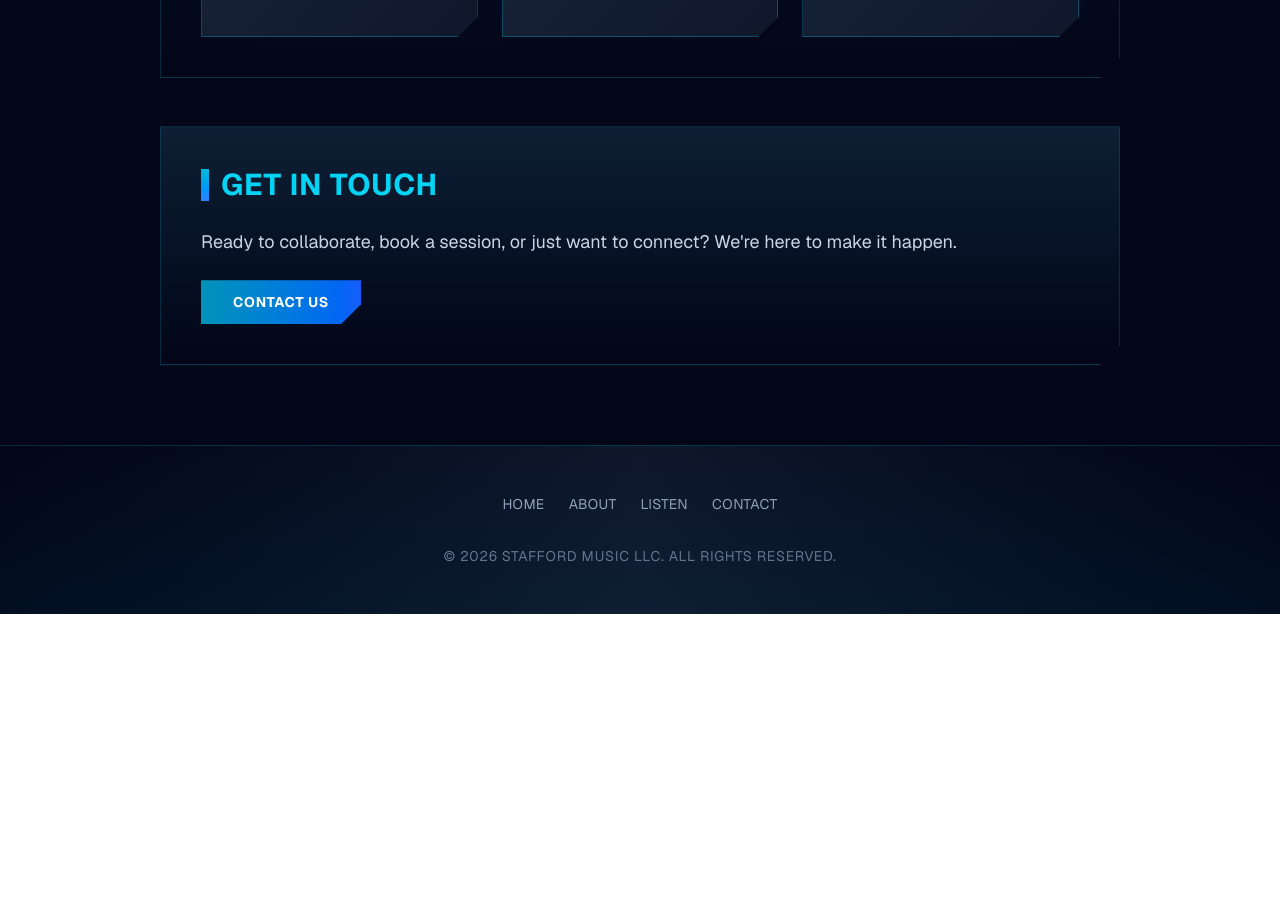
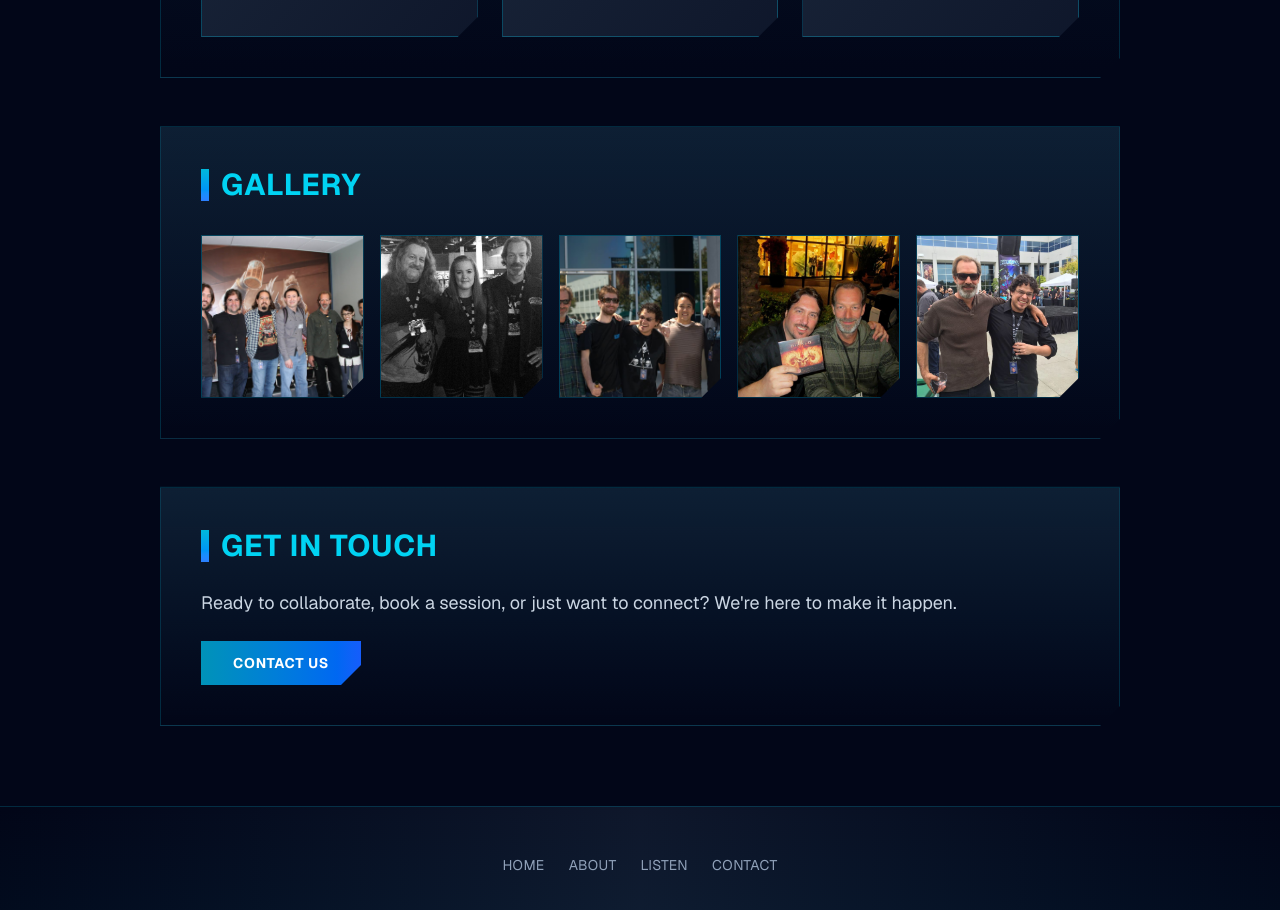
Before and after one commit to ethan-st-dev/stafford-music-llc, a Next.js app: page /about in a window 1280 px wide. Shown: the part 3000-3910 px from the top of the page. Before the commit the page ends 3614 px from the top, so only its background shows below. Built offline with nearby package versions, Linux system fonts and the light colour scheme.

Commit message:
Looks amazing!

```diff
--- a/app/about/page.tsx
+++ b/app/about/page.tsx
@@ -1,6 +1,27 @@
+'use client';
+
+import { useState } from 'react';
 import Image from 'next/image';
 
 export default function About() {
+  const [isGalleryOpen, setIsGalleryOpen] = useState(false);
+  const [currentImageIndex, setCurrentImageIndex] = useState(0);
+
+  const galleryImages = [
+    '/Gallery/1.JPG',
+    '/Gallery/2.JPG',
+    '/Gallery/3.JPG',
+    '/Gallery/4.JPG',
+    '/Gallery/5.JPG',
+  ];
+
+  const nextImage = () => {
+    setCurrentImageIndex((prev) => (prev + 1) % galleryImages.length);
+  };
+
+  const prevImage = () => {
+    setCurrentImageIndex((prev) => (prev - 1 + galleryImages.length) % galleryImages.length);
+  };
   return (
     <div className="relative min-h-screen bg-slate-950">
       <div className="absolute inset-0 bg-[radial-gradient(circle_at_top_right,_rgba(0,212,255,0.1)_0%,_transparent_50%)]" />
@@ -202,6 +223,38 @@ export default function About() {
             </div>
           </div>
 
+          {/* Gallery Section */}
+          <div className="relative bg-gradient-to-b from-slate-900 to-slate-950 p-10 border border-cyan-500/20 angular-cut card-glow">
+            <div className="absolute inset-0 bg-gradient-to-b from-cyan-500/5 to-transparent pointer-events-none" />
+            <div className="relative">
+              <h2 className="text-3xl font-bold text-cyan-400 mb-8 uppercase tracking-wide flex items-center gap-3">
+                <span className="w-2 h-8 bg-gradient-to-b from-cyan-500 to-blue-500" />
+                Gallery
+              </h2>
+
+              <div className="grid grid-cols-2 md:grid-cols-3 lg:grid-cols-5 gap-4">
+                {galleryImages.map((image, index) => (
+                  <button
+                    key={image}
+                    onClick={() => {
+                      setCurrentImageIndex(index);
+                      setIsGalleryOpen(true);
+                    }}
+                    className="relative aspect-square overflow-hidden border border-cyan-500/30 angular-cut hover:border-cyan-500/60 transition-all group"
+                  >
+                    <Image
+                      src={image}
+                      alt={`Gallery image ${index + 1}`}
+                      fill
+                      className="object-cover group-hover:scale-110 transition-transform duration-300"
+                    />
+                    <div className="absolute inset-0 bg-gradient-to-t from-slate-950/60 to-transparent opacity-0 group-hover:opacity-100 transition-opacity" />
+                  </button>
+                ))}
+              </div>
+            </div>
+          </div>
+
           {/* Contact Section */}
           <div className="relative bg-gradient-to-b from-slate-900 to-slate-950 p-10 border border-cyan-500/20 angular-cut card-glow">
             <div className="absolute inset-0 bg-gradient-to-b from-cyan-500/5 to-transparent pointer-events-none" />
@@ -223,6 +276,52 @@ export default function About() {
           </div>
         </div>
       </div>
+
+      {/* Gallery Modal */}
+      {isGalleryOpen && (
+        <div className="fixed inset-0 z-50 bg-black/95 flex items-center justify-center">
+          <button
+            onClick={() => setIsGalleryOpen(false)}
+            className="absolute top-4 right-4 p-2 text-white hover:text-cyan-400 transition-colors z-10"
+            aria-label="Close Gallery"
+          >
+            <svg className="w-8 h-8" fill="none" stroke="currentColor" viewBox="0 0 24 24">
+              <path strokeLinecap="round" strokeLinejoin="round" strokeWidth={2} d="M6 18L18 6M6 6l12 12" />
+            </svg>
+          </button>
+
+          <button
+            onClick={prevImage}
+            className="absolute left-4 p-3 text-white hover:text-cyan-400 bg-slate-900/50 rounded-full transition-colors z-10"
+            aria-label="Previous Image"
+          >
+            <svg className="w-8 h-8" fill="none" stroke="currentColor" viewBox="0 0 24 24">
+              <path strokeLinecap="round" strokeLinejoin="round" strokeWidth={2} d="M15 19l-7-7 7-7" />
+            </svg>
+          </button>
+
+          <div className="max-w-6xl max-h-[90vh] px-16">
+            <img
+              src={galleryImages[currentImageIndex]}
+              alt={`Gallery image ${currentImageIndex + 1}`}
+              className="max-w-full max-h-[90vh] object-contain"
+            />
+            <p className="text-center text-slate-400 mt-4">
+              {currentImageIndex + 1} / {galleryImages.length}
+            </p>
+          </div>
+
+          <button
+            onClick={nextImage}
+            className="absolute right-4 p-3 text-white hover:text-cyan-400 bg-slate-900/50 rounded-full transition-colors z-10"
+            aria-label="Next Image"
+          >
+            <svg className="w-8 h-8" fill="none" stroke="currentColor" viewBox="0 0 24 24">
+              <path strokeLinecap="round" strokeLinejoin="round" strokeWidth={2} d="M9 5l7 7-7 7" />
+            </svg>
+          </button>
+        </div>
+      )}
     </div>
   );
 }
--- a/app/page.tsx
+++ b/app/page.tsx
@@ -1,123 +1,30 @@
 'use client';
 
-import { useState, useEffect, useRef } from 'react';
-import HeroSlideshow from './components/HeroSlideshow';
+import { useRef } from 'react';
 
 export default function Home() {
-  const [isGalleryOpen, setIsGalleryOpen] = useState(false);
-  const [currentImageIndex, setCurrentImageIndex] = useState(0);
-  const [isGalleryButtonVisible, setIsGalleryButtonVisible] = useState(true);
   const heroSectionRef = useRef<HTMLElement>(null);
-
-  // Add your Stafford Music LLC images here
-  const heroImages = [
-    '/Gallery/1.jpg',
-    '/Gallery/2.jpg',
-    '/Gallery/3.jpg',
-    // Add more images as needed
-  ];
-
-  useEffect(() => {
-    const observer = new IntersectionObserver(
-      ([entry]) => {
-        // Hide button when less than 50% of hero section is visible
-        setIsGalleryButtonVisible(entry.intersectionRatio > 0.5);
-      },
-      {
-        threshold: [0, 0.5, 1], // Check at key points
-      }
-    );
-
-    const currentRef = heroSectionRef.current;
-    if (currentRef) {
-      observer.observe(currentRef);
-    }
-
-    return () => {
-      if (currentRef) {
-        observer.unobserve(currentRef);
-      }
-    };
-  }, []);
-
-  const nextImage = () => {
-    setCurrentImageIndex((prev) => (prev + 1) % heroImages.length);
-  };
-
-  const prevImage = () => {
-    setCurrentImageIndex((prev) => (prev - 1 + heroImages.length) % heroImages.length);
-  };
 
   return (
     <div className="relative">
-      {/* Fixed Gallery Button - follows scroll */}
-      <button
-        onClick={() => {
-          setIsGalleryOpen(true);
-          setCurrentImageIndex(0);
-        }}
-        className="fixed bottom-8 left-8 z-40 p-3 bg-slate-900/80 backdrop-blur-sm border border-cyan-500/30 rounded-lg hover:bg-slate-800/90 hover:border-cyan-500/50 group transition-opacity duration-1000"
-        style={{
-          opacity: isGalleryButtonVisible ? 1 : 0,
-          pointerEvents: isGalleryButtonVisible ? 'auto' : 'none'
-        }}
-        aria-label="View Gallery"
-      >
-        <svg className="w-6 h-6 text-cyan-400 group-hover:text-cyan-300" fill="none" stroke="currentColor" viewBox="0 0 24 24">
-          <path strokeLinecap="round" strokeLinejoin="round" strokeWidth={2} d="M4 16l4.586-4.586a2 2 0 012.828 0L16 16m-2-2l1.586-1.586a2 2 0 012.828 0L20 14m-6-6h.01M6 20h12a2 2 0 002-2V6a2 2 0 00-2-2H6a2 2 0 00-2 2v12a2 2 0 002 2z" />
-        </svg>
-      </button>
-
       {/* Hero Section */}
       <section ref={heroSectionRef} className="relative overflow-hidden">
-        {/* Slideshow Background */}
-        <HeroSlideshow images={heroImages} interval={5000} />
+        {/* Video Background */}
+        <div className="absolute inset-0 overflow-hidden">
+          <video
+            autoPlay
+            loop
+            muted
+            playsInline
+            className="absolute top-1/2 left-1/2 -translate-x-1/2 -translate-y-1/2 w-[150%] h-[150%] object-cover"
+          >
+            <source src="/Blizzard.mp4" type="video/mp4" />
+          </video>
 
-        {/* Gallery Modal */}
-        {isGalleryOpen && (
-          <div className="fixed inset-0 z-50 bg-black/95 flex items-center justify-center">
-            <button
-              onClick={() => setIsGalleryOpen(false)}
-              className="absolute top-4 right-4 p-2 text-white hover:text-cyan-400 transition-colors"
-              aria-label="Close Gallery"
-            >
-              <svg className="w-8 h-8" fill="none" stroke="currentColor" viewBox="0 0 24 24">
-                <path strokeLinecap="round" strokeLinejoin="round" strokeWidth={2} d="M6 18L18 6M6 6l12 12" />
-              </svg>
-            </button>
-
-            <button
-              onClick={prevImage}
-              className="absolute left-4 p-3 text-white hover:text-cyan-400 bg-slate-900/50 rounded-full transition-colors"
-              aria-label="Previous Image"
-            >
-              <svg className="w-8 h-8" fill="none" stroke="currentColor" viewBox="0 0 24 24">
-                <path strokeLinecap="round" strokeLinejoin="round" strokeWidth={2} d="M15 19l-7-7 7-7" />
-              </svg>
-            </button>
-
-            <div className="max-w-6xl max-h-[90vh] px-16">
-              <img
-                src={heroImages[currentImageIndex]}
-                alt={`Gallery image ${currentImageIndex + 1}`}
-                className="max-w-full max-h-[90vh] object-contain"
-              />
-              <p className="text-center text-slate-400 mt-4">
-                {currentImageIndex + 1} / {heroImages.length}
-              </p>
-            </div>
-
-            <button
-              onClick={nextImage}
-              className="absolute right-4 p-3 text-white hover:text-cyan-400 bg-slate-900/50 rounded-full transition-colors"
-              aria-label="Next Image"
-            >
-              <svg className="w-8 h-8" fill="none" stroke="currentColor" viewBox="0 0 24 24">
-                <path strokeLinecap="round" strokeLinejoin="round" strokeWidth={2} d="M9 5l7 7-7 7" />
-              </svg>
-            </button>
-          </div>
-        )}
+          {/* Dark overlay for text readability */}
+          <div className="absolute inset-0 bg-gradient-to-b from-slate-950/80 via-slate-900/70 to-slate-950/90" />
+          <div className="absolute inset-0 bg-[radial-gradient(circle_at_center,_rgba(0,212,255,0.1)_0%,_transparent_70%)]" />
+        </div>
 
         <div className="relative max-w-7xl mx-auto px-4 sm:px-6 lg:px-8 pb-40">
           <div className="text-center">
```
